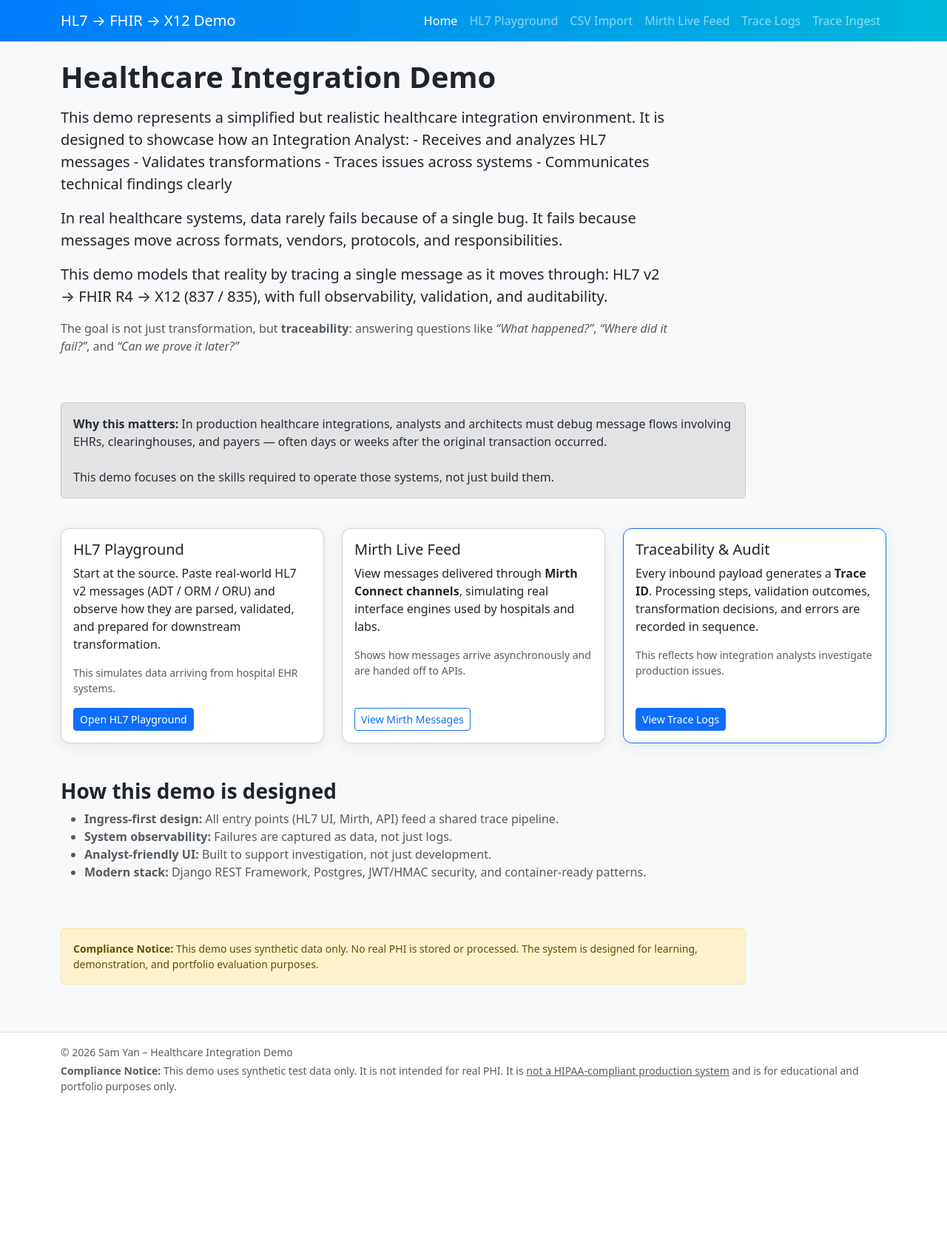
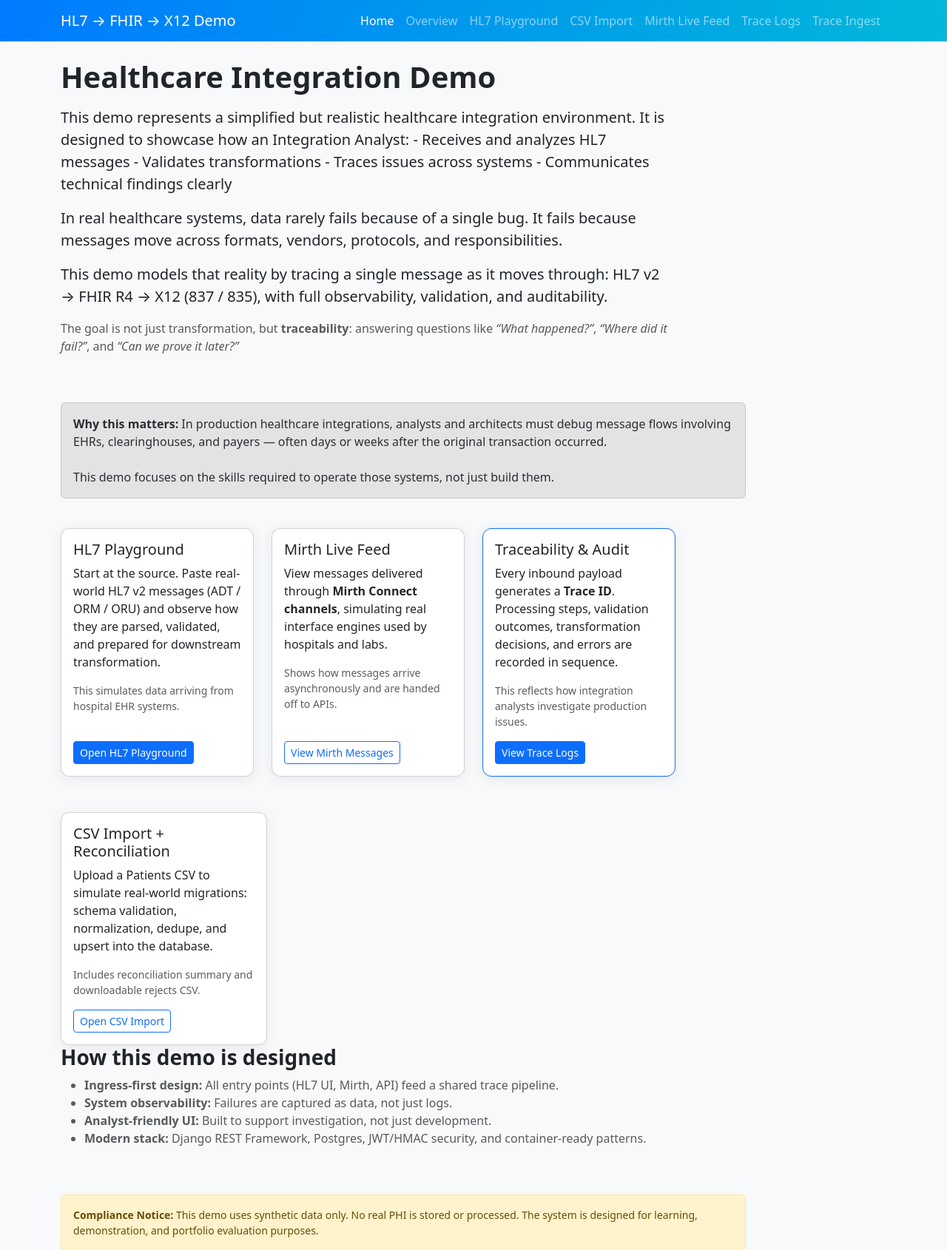
Before and after one commit to yzenith/django-sam-healthcare, a Django app: page / in a window 1280 px wide. Shown: the top 1690 px of the page at 74% size. Before the commit the page ends 1478 px from the top, so only its background shows below. Run offline with Django 4.2, Linux system fonts and the light colour scheme; data that the repository does not hold is empty.

Commit message:
add readme overview

```diff
--- a/example/templates/base.html
+++ b/example/templates/base.html
@@ -37,6 +37,15 @@
           <a class="nav-link {% if request.resolver_match.url_name == 'home' %}active{% endif %}"
              href="{% url 'home' %}">Home</a>
         </li>
+
+        <!-- Overview -->
+        <li class="nav-item">
+          <a class="nav-link {% if request.resolver_match.url_name == 'overview' %}active{% endif %}"
+            href="{% url 'overview' %}">
+            Overview
+          </a>
+        </li>
+
 
         <!-- HL7 Playground -->
         <li class="nav-item">
--- a/example/templates/home.html
+++ b/example/templates/home.html
@@ -59,7 +59,7 @@
 <!-- Capabilities -->
 <div class="row g-4 mb-5">
   <!-- HL7 Playground -->
-  <div class="col-md-4">
+  <div class="col-md-3">
     <div class="card h-100">
       <div class="card-body d-flex flex-column">
         <h5 class="card-title">HL7 Playground</h5>
@@ -81,7 +81,7 @@
   </div>
 
   <!-- Mirth -->
-  <div class="col-md-4">
+  <div class="col-md-3">
     <div class="card h-100">
       <div class="card-body d-flex flex-column">
         <h5 class="card-title">Mirth Live Feed</h5>
@@ -103,7 +103,7 @@
   </div>
 
   <!-- Traceability -->
-  <div class="col-md-4">
+  <div class="col-md-3">
     <div class="card h-100 border-primary">
       <div class="card-body d-flex flex-column">
         <h5 class="card-title">Traceability & Audit</h5>
@@ -124,6 +124,28 @@
     </div>
   </div>
 </div>
+
+<!-- CSV Import -->
+<div class="col-md-3">
+  <div class="card h-100">
+    <div class="card-body d-flex flex-column">
+      <h5 class="card-title">CSV Import + Reconciliation</h5>
+      <p class="card-text">
+        Upload a Patients CSV to simulate real-world migrations:
+        schema validation, normalization, dedupe, and upsert into the database.
+      </p>
+      <p class="small text-muted">
+        Includes reconciliation summary and downloadable rejects CSV.
+      </p>
+      <div class="mt-auto">
+        <a href="{% url 'patient-import' %}" class="btn btn-outline-primary btn-sm">
+          Open CSV Import
+        </a>
+      </div>
+    </div>
+  </div>
+</div>
+
 
 <!-- Architecture explanation -->
 <div class="row mb-5">
--- a/example/urls.py
+++ b/example/urls.py
@@ -1,5 +1,7 @@
 # example/urls.py
 from django import views
+from django.views.generic import TemplateView
+
 from django.urls import path
 from example.views import hl7_playground, HL7TransformView, MirthHL7View, mirth_message_detail, mirth_messages, home, patient_import_detail, patient_import_page, patient_import_rejects_csv
 
@@ -15,6 +17,8 @@ urlpatterns = [
     path("import/patients/", patient_import_page, name="patient-import"),
     path("import/patients/<int:pk>/", patient_import_detail, name="patient-import-detail"),
     path("import/patients/<int:pk>/rejects.csv", patient_import_rejects_csv, name="patient-import-rejects-csv"),
+    path("overview/", TemplateView.as_view(template_name="overview.html"), name="overview"),
+
 
 
 ]
```
Also changed, not shown: example/templates/overview.html (added, +41 -0 lines), README.md.
